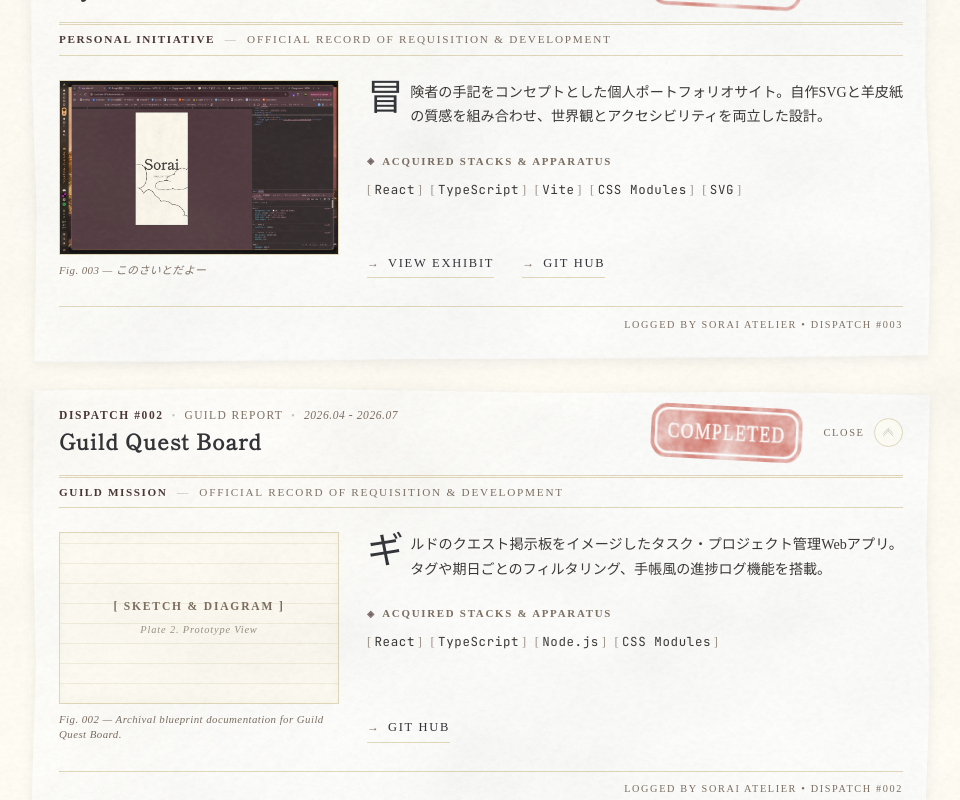
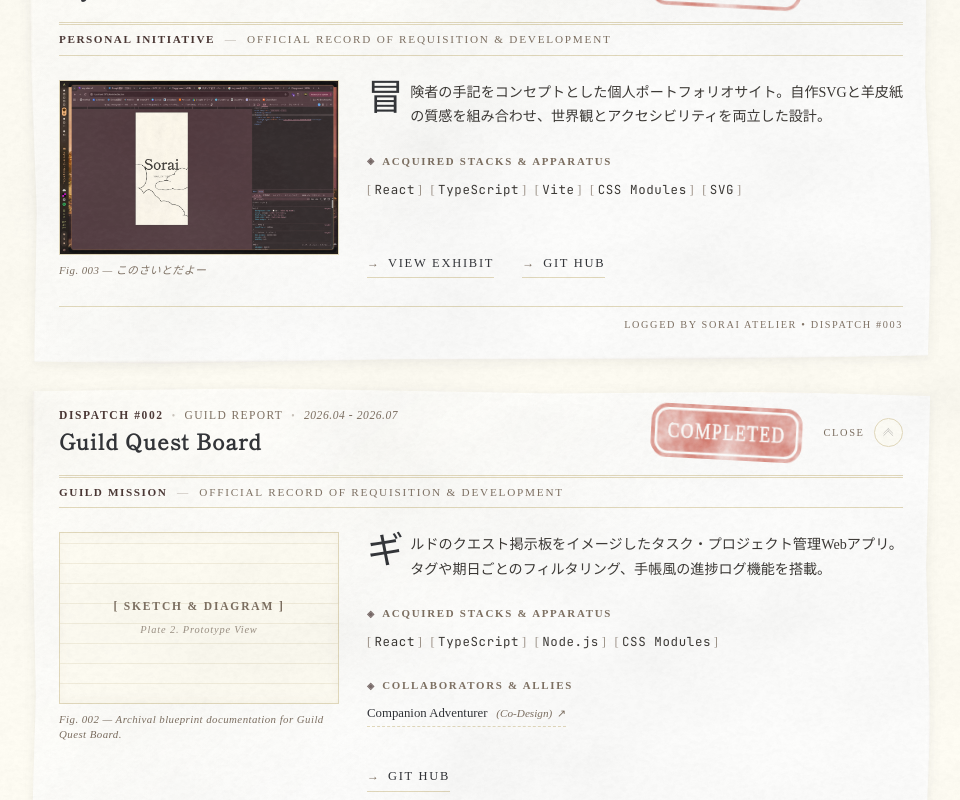
Before and after one commit to sorai-loop/my-site-v2, a React (Vite) app: page / in a window 1280 px wide. Both pictures are taken after a click on the button 640 px from the left and 2110 px from the top of the page. Shown: the part 1678-2478 px from the top of the page, without its empty margins (159-1119 px from the left). Built offline with nearby package versions, Linux system fonts and the light colour scheme; a web font is replaced by a local one.

Commit message:
協力者を記録できるように修正

```diff
--- a/src/components/works/WorksDetail.module.css
+++ b/src/components/works/WorksDetail.module.css
@@ -236,6 +236,94 @@
   opacity: 1;
 }
 
+/* Collaborators & Allies */
+.collaboratorsSection {
+  margin-bottom: 1.25rem;
+}
+
+.collaboratorsHeading {
+  font-family: var(--font-header, serif);
+  font-size: 0.68rem;
+  letter-spacing: 0.16em;
+  color: var(--color-text-sub, #7a6c5d);
+  text-transform: uppercase;
+  margin: 0 0 0.55rem;
+  display: flex;
+  align-items: center;
+  gap: 0.4rem;
+}
+
+.collaboratorsHeading::before {
+  content: '◈';
+  font-size: 0.58rem;
+  color: var(--color-accent, #45312e);
+  opacity: 0.75;
+}
+
+.collaboratorsList {
+  display: flex;
+  flex-wrap: wrap;
+  gap: 0.45rem 1rem;
+  list-style: none;
+  padding: 0;
+  margin: 0;
+}
+
+.collaboratorItem {
+  display: inline-flex;
+  align-items: baseline;
+  font-family: var(--font-header, serif);
+  font-size: 0.76rem;
+  color: var(--color-text-main, #36332f);
+}
+
+.collaboratorLink {
+  display: inline-flex;
+  align-items: baseline;
+  gap: 0.3rem;
+  color: var(--color-heading, #2b2d31);
+  text-decoration: none;
+  border-bottom: 1px dashed var(--color-border-subtle, #e1d8ba);
+  padding-bottom: 0.1rem;
+  transition: color 0.15s ease, border-color 0.15s ease;
+}
+
+.collaboratorLink:hover,
+.collaboratorLink:focus-visible {
+  color: var(--color-accent, #45312e);
+  border-bottom-color: var(--color-accent, #45312e);
+}
+
+.collaboratorName {
+  font-weight: 500;
+}
+
+.collaboratorRole {
+  font-size: 0.7rem;
+  color: var(--color-text-sub, #7a6c5d);
+  font-style: italic;
+  margin-left: 0.25rem;
+}
+
+.collaboratorExternal {
+  font-size: 0.68rem;
+  color: var(--color-text-sub, #7a6c5d);
+  transition: color 0.15s ease, transform 0.15s ease;
+}
+
+.collaboratorLink:hover .collaboratorExternal,
+.collaboratorLink:focus-visible .collaboratorExternal {
+  color: var(--color-accent, #45312e);
+  transform: translate(1px, -1px);
+}
+
+.collaboratorText {
+  display: inline-flex;
+  align-items: baseline;
+  gap: 0.3rem;
+  color: var(--color-heading, #2b2d31);
+}
+
 /* Action Links */
 .actionSection {
   margin-top: auto;
@@ -356,6 +444,14 @@
     font-size: 0.78rem;
   }
 
+  .collaboratorsSection {
+    margin-bottom: 1.5rem;
+  }
+
+  .collaboratorItem {
+    font-size: 0.8rem;
+  }
+
   .actionLinks {
     gap: 1rem 1.75rem;
   }
--- a/src/components/works/WorksDetail.tsx
+++ b/src/components/works/WorksDetail.tsx
@@ -79,6 +79,50 @@ export const WorksDetail = ({
             </div>
           )}
 
+          {work.collaborators && work.collaborators.length > 0 && (
+            <div className={styles.collaboratorsSection}>
+              <h4 className={styles.collaboratorsHeading}>
+                COLLABORATORS & ALLIES
+              </h4>
+              <ul className={styles.collaboratorsList}>
+                {work.collaborators.map((c) => (
+                  <li key={c.name} className={styles.collaboratorItem}>
+                    {c.url ? (
+                      <a
+                        href={c.url}
+                        target="_blank"
+                        rel="noopener noreferrer"
+                        className={styles.collaboratorLink}
+                      >
+                        <span className={styles.collaboratorName}>{c.name}</span>
+                        {c.role && (
+                          <span className={styles.collaboratorRole}>
+                            ({c.role})
+                          </span>
+                        )}
+                        <span
+                          className={styles.collaboratorExternal}
+                          aria-hidden="true"
+                        >
+                          ↗
+                        </span>
+                      </a>
+                    ) : (
+                      <span className={styles.collaboratorText}>
+                        <span className={styles.collaboratorName}>{c.name}</span>
+                        {c.role && (
+                          <span className={styles.collaboratorRole}>
+                            ({c.role})
+                          </span>
+                        )}
+                      </span>
+                    )}
+                  </li>
+                ))}
+              </ul>
+            </div>
+          )}
+
           <div className={styles.actionSection}>
             <div className={styles.actionLinks}>
               {work.siteUrl && (
--- a/src/data/works.ts
+++ b/src/data/works.ts
@@ -30,6 +30,13 @@ export const WORKS_DATA: WorkItem[] = [
     status: 'COMPLETED',
     caption: 'Archival blueprint documentation for Guild Quest Board.',
     client: 'Guild Mission',
+    collaborators: [
+      {
+        name: 'Companion Adventurer',
+        url: 'https://github.com',
+        role: 'Co-Design',
+      },
+    ],
   },
   {
     id: 'sky-log-api',
```
Also changed, not shown: src/types/work.ts (+7 -0 lines).
